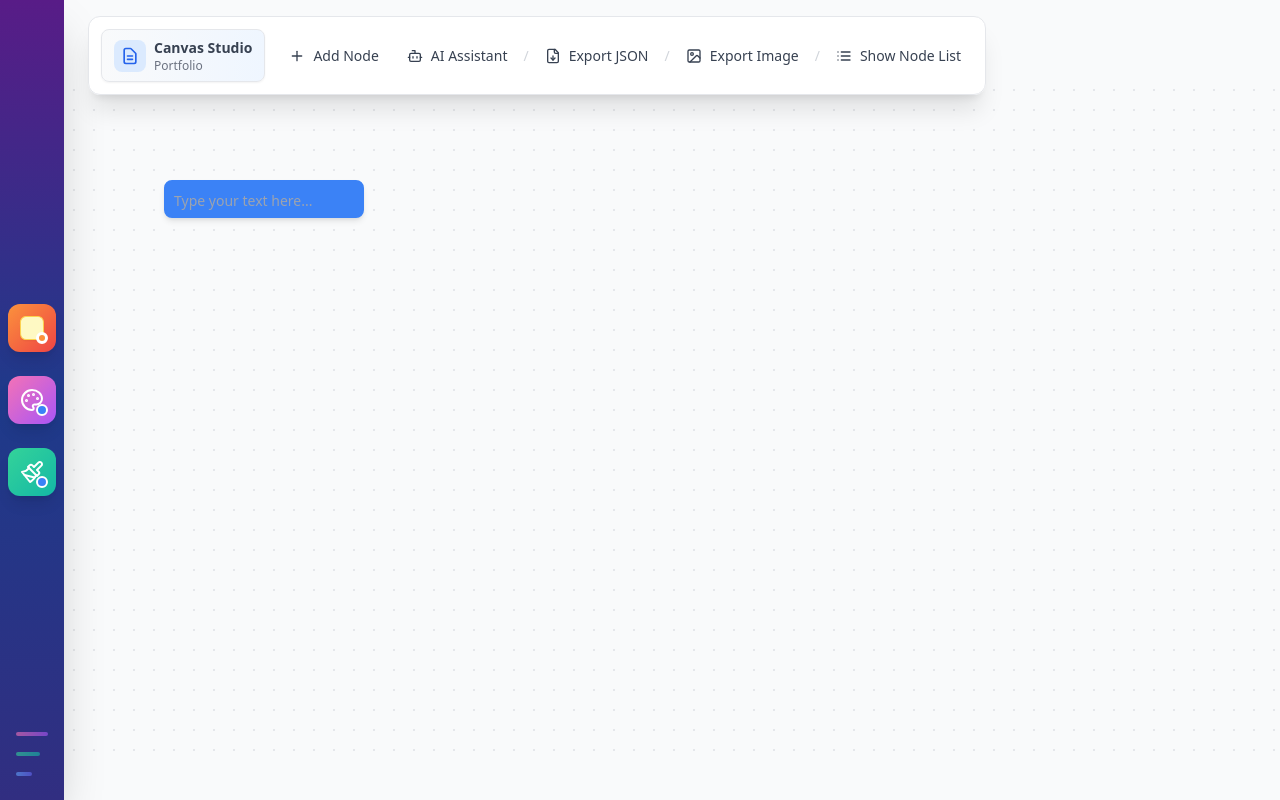
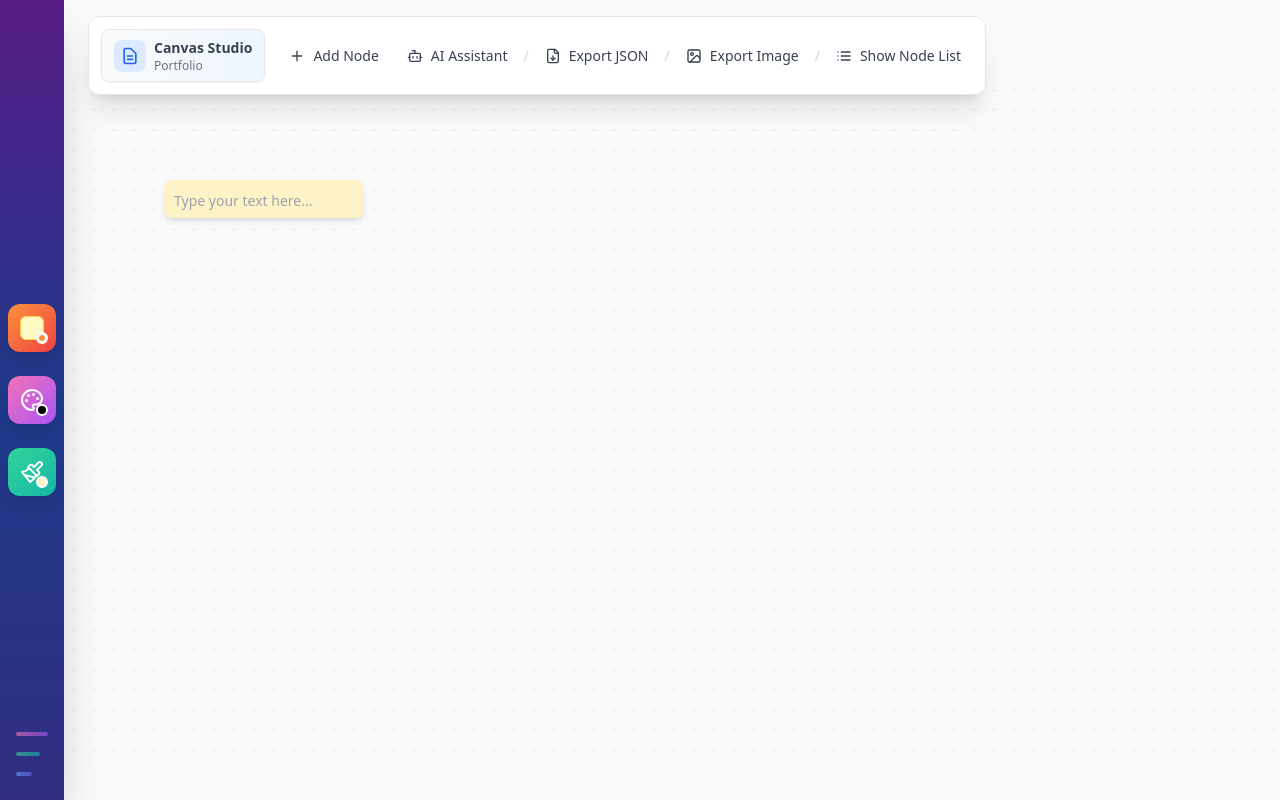
Before and after one commit to sandepk/canva-ai-generated-text-sandeep, a React (Vite) app: page / in a window 1280 px wide. Both pictures are taken after a click on the button "Add Node". Built offline with nearby package versions, Linux system fonts and the light colour scheme.

Commit message:
node background and text color updated

```diff
--- a/src/components/Canvas.tsx
+++ b/src/components/Canvas.tsx
@@ -55,8 +55,8 @@ const Canvas: React.FC = () => {
   }>({ visible: false, x: 0, y: 0 });
   const [showContextSidebar, setShowContextSidebar] = useState(false);
   const [showMobileNav, setShowMobileNav] = useState(false);
-  const [selectedColor, setSelectedColor] = useState(COLORS[0]); // Global text color for new nodes
-  const [selectedNodeColor, setSelectedNodeColor] = useState('#3B82F6'); // Global node background color for new nodes
+  const [selectedColor, setSelectedColor] = useState('#000000'); // Global text color for new nodes (black)
+  const [selectedNodeColor, setSelectedNodeColor] = useState('#fef3c7'); // Global node background color for new nodes (yellow)
   const [selectedShape, setSelectedShape] = useState<'rectangle' | 'circle'>('rectangle'); // Global shape for new nodes
   const [nodeStyle, setNodeStyle] = useState<'colored' | 'crystal'>('colored'); // Global node style for new nodes
   const [connections, setConnections] = useState<Connection[]>([]);
--- a/src/components/CanvasNode.tsx
+++ b/src/components/CanvasNode.tsx
@@ -355,7 +355,7 @@ const CanvasNode: React.FC<CanvasNodeProps> = ({
                 lineHeight: '1.6',
                 fontSize: isMobile ? '16px' : '14px', // Larger font on mobile for better readability
                 whiteSpace: 'pre-wrap', // Allow content wrapping
-                color: node.textColor || '#1f2937' // Use node's text color or default
+                color: node.textColor || '#000000' // Use node's text color or default to black
               }}
               placeholder="Type your text here..."
             />
@@ -365,7 +365,7 @@ const CanvasNode: React.FC<CanvasNodeProps> = ({
               style={{
                 lineHeight: '1.6',
                 fontSize: isMobile ? '16px' : '14px', // Larger font on mobile
-                color: node.textColor || '#1f2937' // Use node's text color or default
+                color: node.textColor || '#000000' // Use node's text color or default to black
               }}
               onClick={handleDoubleClick}
             >
```
